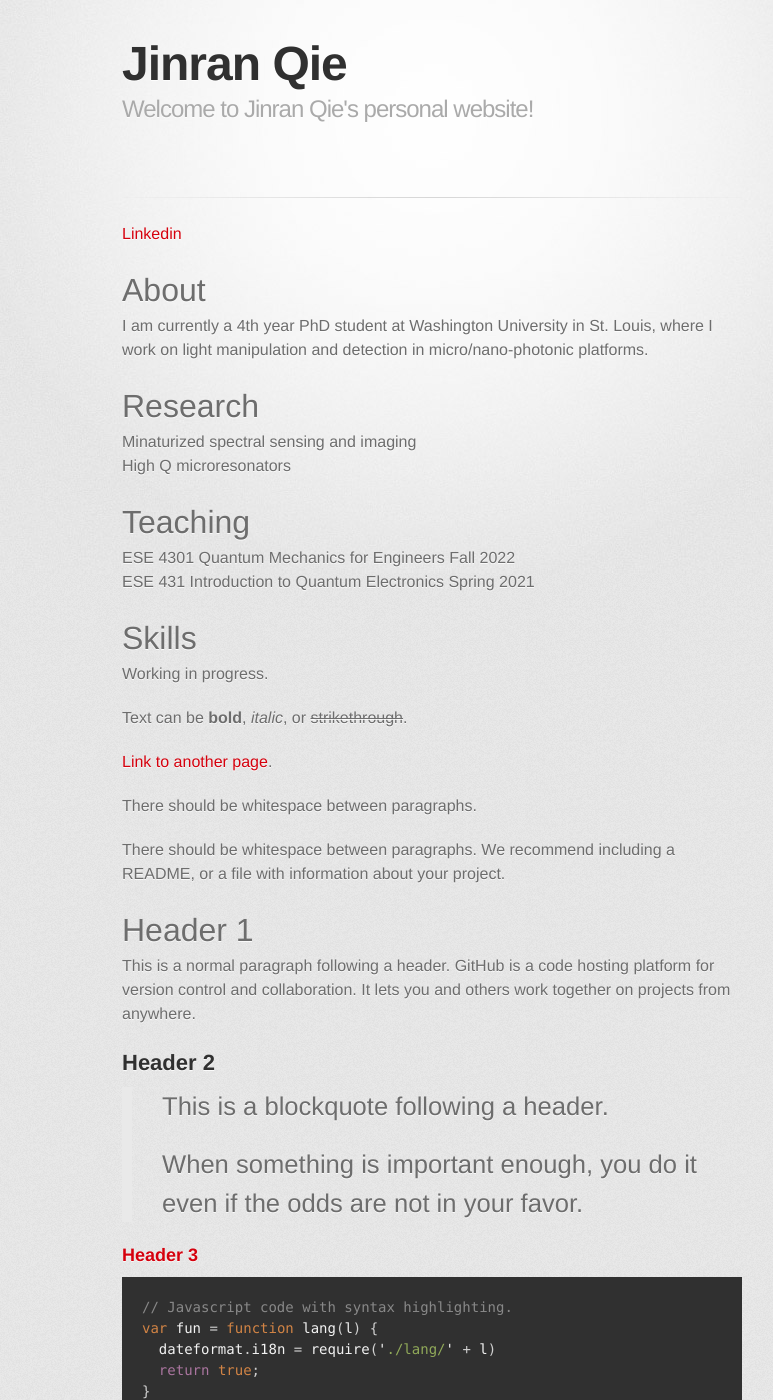
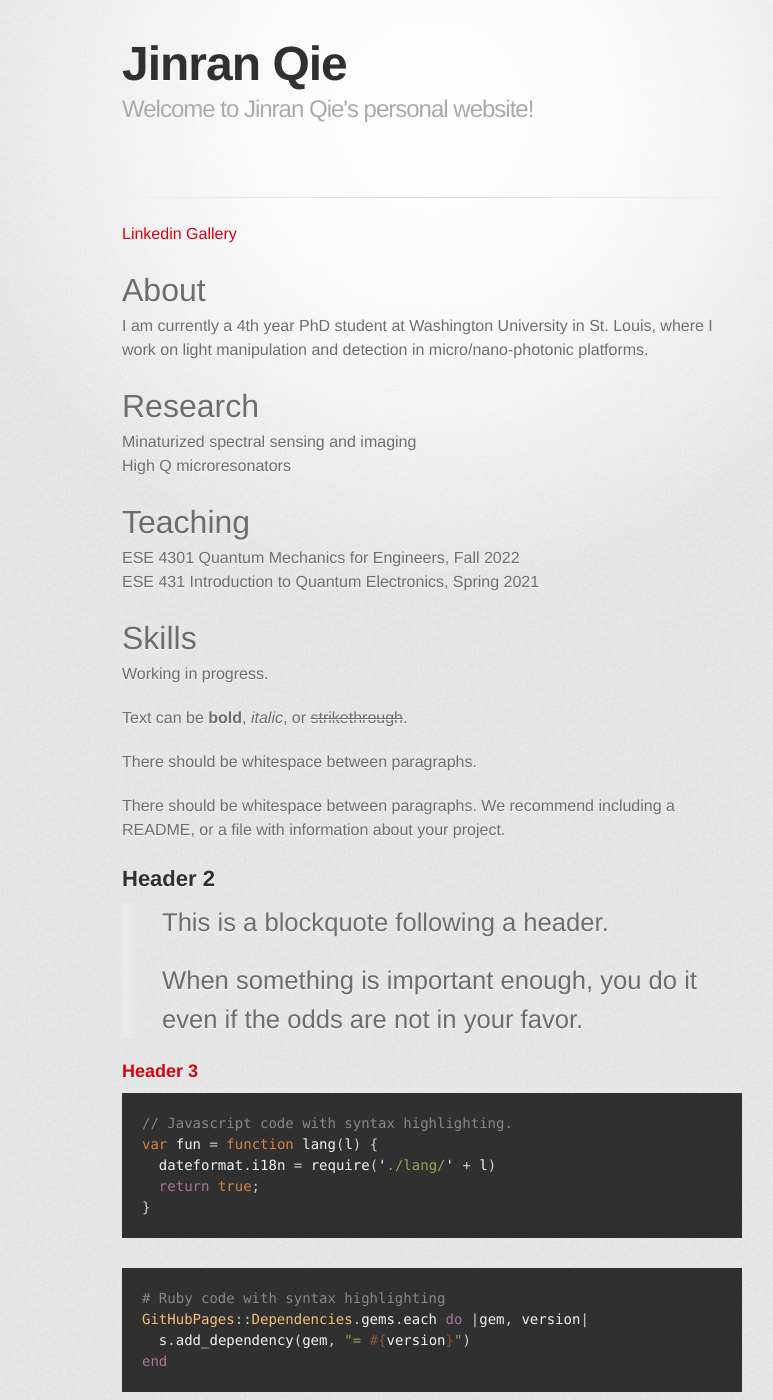
Before and after one commit to JRQie/JRQie.github.io, a Jekyll site: the page built from index.md, in a window 1280 px wide and 1400 px high. Shown: the whole window, without its empty margins (208-981 px from the left). Built offline with Jekyll 4.4.1, drawn with Linux system fonts in a browser that asks for light colours; some web fonts are replaced.

Commit message:
Update index.md

```diff
--- a/index.md
+++ b/index.md
@@ -3,6 +3,7 @@ layout: default
 ---
 
 [Linkedin](https://www.linkedin.com/in/jrqie/)
+[Gallery](./another-page.html)
 
 # About
 I am currently a 4th year PhD student at Washington University in St. Louis, where I work on light manipulation and detection in micro/nano-photonic platforms.
@@ -12,8 +13,8 @@ Minaturized spectral sensing and imaging
 High Q microresonators
 
 # Teaching
-ESE 4301 Quantum Mechanics for Engineers  Fall 2022
-ESE 431  Introduction to Quantum Electronics Spring 2021
+ESE 4301 Quantum Mechanics for Engineers, Fall 2022
+ESE 431  Introduction to Quantum Electronics, Spring 2021
 
 # Skills
 
@@ -21,15 +22,10 @@ Working in progress.
 
 Text can be **bold**, _italic_, or ~~strikethrough~~.
 
-[Link to another page](./another-page.html).
-
 There should be whitespace between paragraphs.
 
 There should be whitespace between paragraphs. We recommend including a README, or a file with information about your project.
 
-# Header 1
-
-This is a normal paragraph following a header. GitHub is a code hosting platform for version control and collaboration. It lets you and others work together on projects from anywhere.
 
 ## Header 2
 
```
